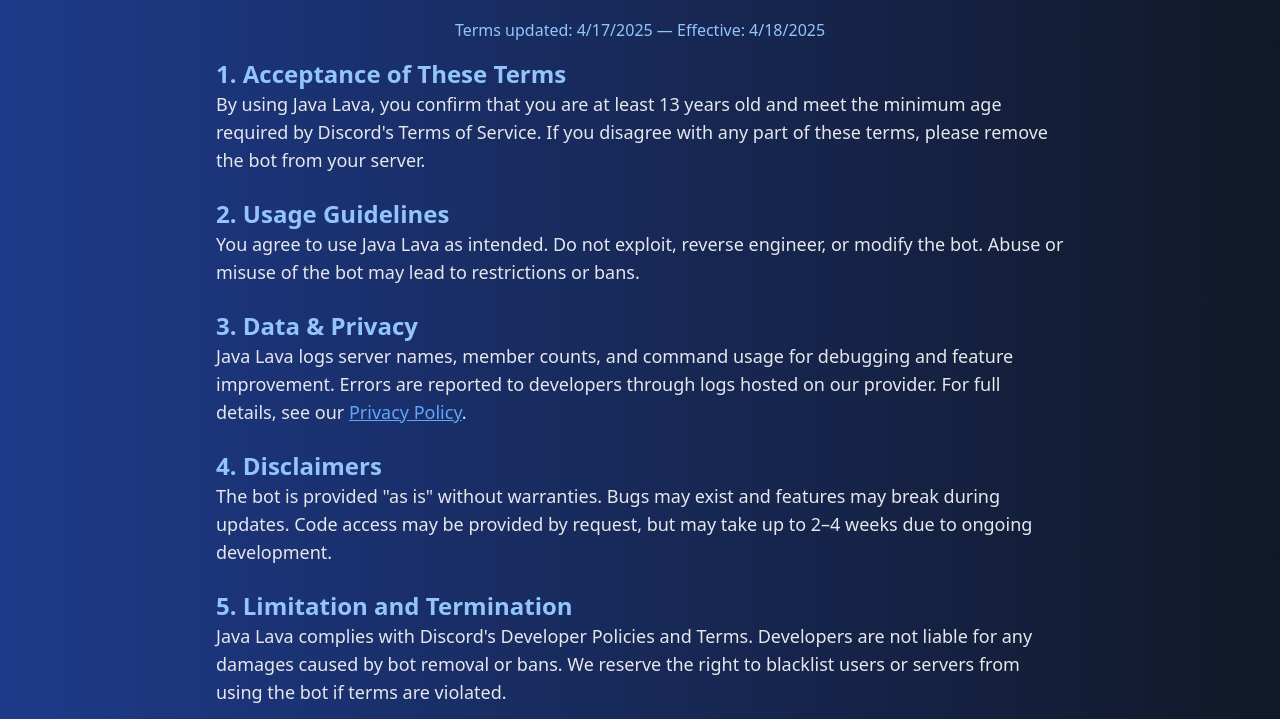
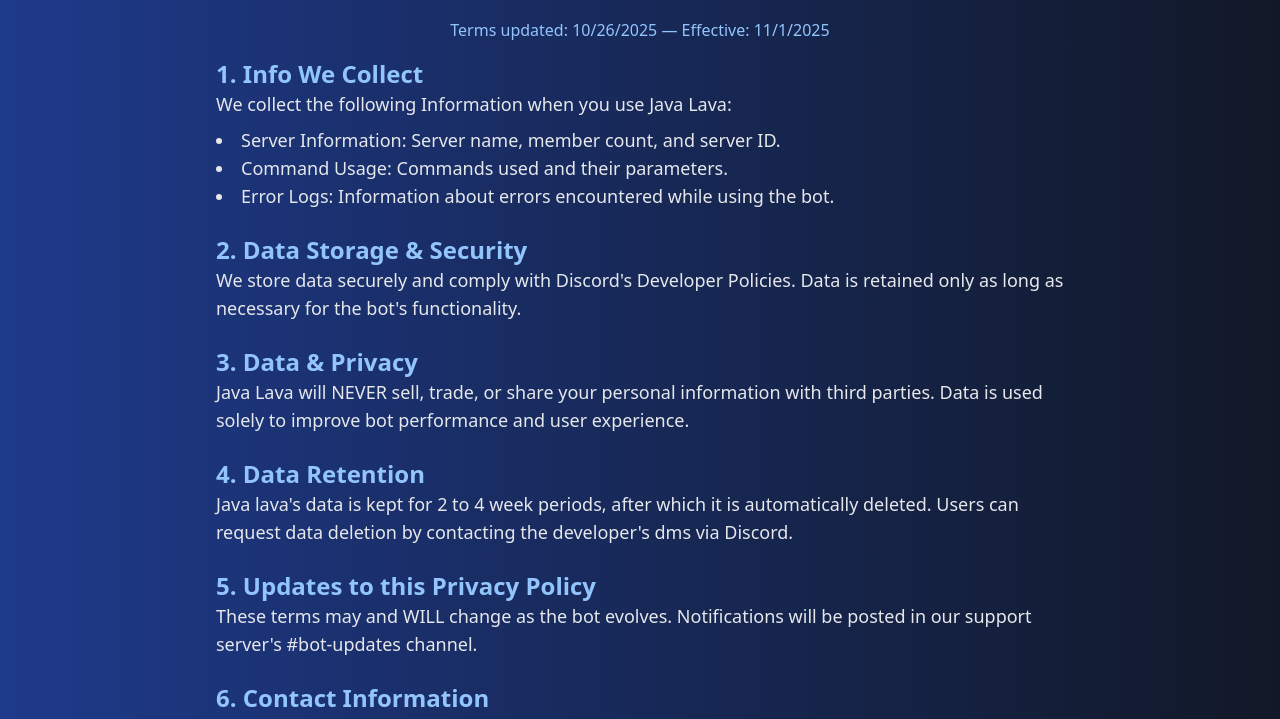
Before and after one commit to PhillsPhanbh3/Java-Lava-discord-bot-website, a website: page Privacy-Policy.html in a window 1280 px wide. Shown: the part 210-929 px from the top of the page. Drawn offline with nearby package versions, Linux system fonts and the light colour scheme; a script that the page names is missing.

Commit message:
Privacy Policy fix

```diff
--- a/Privacy-Policy.html
+++ b/Privacy-Policy.html
@@ -52,59 +52,55 @@
 
     <h1 class="text-3xl md:text-4xl font-bold text-center mb-6">Java Lava Bot Privacy Policy</h1>
 
-    <p class="text-center text-blue-300 mb-4">Terms updated: 4/17/2025 — Effective: 4/18/2025</p>
+    <p class="text-center text-blue-300 mb-4">Terms updated: 10/26/2025 — Effective: 11/1/2025</p>
 
     <section class="space-y-6 text-lg text-gray-200">
 
       <div>
-        <h2 class="text-2xl font-semibold text-blue-300">1. Acceptance of These Terms</h2>
+        <h2 class="text-2xl font-semibold text-blue-300">1. Info We Collect</h2>
         <p>
-          By using Java Lava, you confirm that you are at least 13 years old and meet the minimum age required by Discord's Terms of Service.
-          If you disagree with any part of these terms, please remove the bot from your server.
+          We collect the following Information when you use Java Lava:
+          <ul class="list-disc list-inside mt-2">
+            <li>Server Information: Server name, member count, and server ID.</li>
+            <li>Command Usage: Commands used and their parameters.</li>
+            <li>Error Logs: Information about errors encountered while using the bot.</li>
+          </ul>
         </p>
       </div>
 
       <div>
-        <h2 class="text-2xl font-semibold text-blue-300">2. Usage Guidelines</h2>
+        <h2 class="text-2xl font-semibold text-blue-300">2. Data Storage & Security</h2>
         <p>
-          You agree to use Java Lava as intended. Do not exploit, reverse engineer, or modify the bot.
-          Abuse or misuse of the bot may lead to restrictions or bans.
+          We store data securely and comply with Discord's Developer Policies.
+          Data is retained only as long as necessary for the bot's functionality.
         </p>
       </div>
 
       <div>
         <h2 class="text-2xl font-semibold text-blue-300">3. Data & Privacy</h2>
         <p>
-          Java Lava logs server names, member counts, and command usage for debugging and feature improvement.
-          Errors are reported to developers through logs hosted on our provider. For full details, see our <a href="/Privacy-Policy.html" class="text-blue-400 underline">Privacy Policy</a>.
+          Java Lava will NEVER sell, trade, or share your personal information with third parties.
+          Data is used solely to improve bot performance and user experience.
         </p>
       </div>
 
       <div>
-        <h2 class="text-2xl font-semibold text-blue-300">4. Disclaimers</h2>
+        <h2 class="text-2xl font-semibold text-blue-300">4. Data Retention</h2>
         <p>
-          The bot is provided "as is" without warranties. Bugs may exist and features may break during updates.
-          Code access may be provided by request, but may take up to 2–4 weeks due to ongoing development.
+          Java lava's data is kept for 2 to 4 week periods, after which it is automatically deleted.
+          Users can request data deletion by contacting the developer's dms via Discord.
         </p>
       </div>
 
       <div>
-        <h2 class="text-2xl font-semibold text-blue-300">5. Limitation and Termination</h2>
+        <h2 class="text-2xl font-semibold text-blue-300">5. Updates to this Privacy Policy</h2>
         <p>
-          Java Lava complies with Discord's Developer Policies and Terms. Developers are not liable for any damages caused by bot removal or bans.
-          We reserve the right to blacklist users or servers from using the bot if terms are violated.
+          These terms may and WILL change as the bot evolves. Notifications will be posted in our support server's #bot-updates channel.
         </p>
       </div>
 
       <div>
-        <h2 class="text-2xl font-semibold text-blue-300">6. Updates to Terms</h2>
-        <p>
-          These terms may change as the bot evolves. Notifications will be posted in our support server's #bot-updates channel.
-        </p>
-      </div>
-
-      <div>
-        <h2 class="text-2xl font-semibold text-blue-300">7. Contact Information</h2>
+        <h2 class="text-2xl font-semibold text-blue-300">6. Contact Information</h2>
         <p>
           Questions or concerns? DM <strong>PhillsPhanbh3_the_bot_developer</strong> on Discord or reach out via our support server.
         </p>
```
